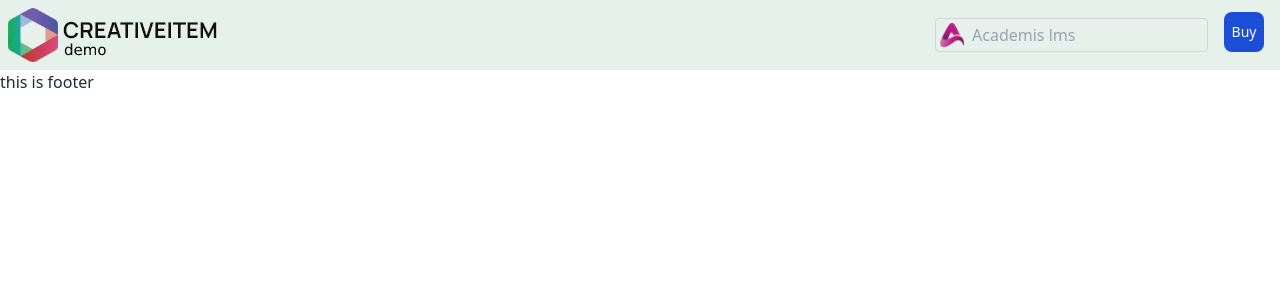
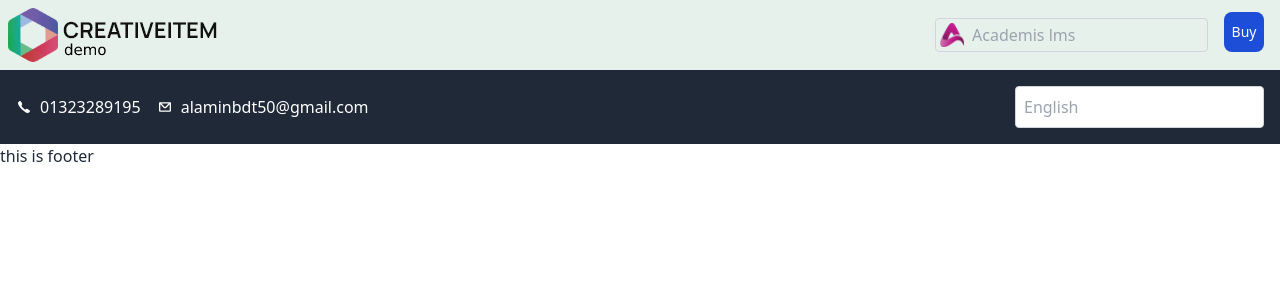
Before and after one commit to universeIt137/LMS_Frontend, a React (Vite) app: page / in a window 1280 px wide. Shown: the top 300 px of the page. Built offline with nearby package versions, Linux system fonts and the light colour scheme.

Commit message:
clientSideNavbarAdded

```diff
--- a/package.json
+++ b/package.json
@@ -20,7 +20,6 @@
     "react-router-dom": "^6.25.1",
     "react-time-picker": "^7.0.0",
     "sort-by": "^1.2.0"
-
   },
   "devDependencies": {
     "@types/react": "^18.3.3",
--- a/src/pages/clientSide/ClientNavbar.jsx
+++ b/src/pages/clientSide/ClientNavbar.jsx
@@ -1,8 +1,11 @@
 import lms1 from "../../assets/image/logo-demolms.png";
 import logo2 from "../../assets/image/logo-sm2.png";
+import ClientSideNavbar from "./ClientSideNavbar";
 
 const ClientNavbar = () => {
+
   return (
+    <>
     <div className="navbar bg-[#E6F1EB]">
       <div className="flex-1">
         <img src={lms1} alt="Logo" />
@@ -43,6 +46,10 @@ const ClientNavbar = () => {
         </div>
       </div>
     </div>
+    <ClientSideNavbar></ClientSideNavbar>
+
+    </>
+
   );
 };
 
--- /dev/null
+++ b/src/pages/clientSide/ClientSideNavbar.jsx
@@ -0,0 +1,60 @@
+import React, { useState } from 'react';
+import { CgMail } from "react-icons/cg";
+import { IoIosCall } from "react-icons/io";
+
+const LanguageModal = ({ isOpen, onClose }) => {
+    if (!isOpen) return null;
+
+    return (
+        <div className="fixed inset-0 bg-black bg-opacity-50 flex items-center justify-center">
+            <div className="bg-white p-4 rounded">
+                <h2 className="text-lg font-bold mb-4">Select Language</h2>
+                <ul>
+                    <li className="mb-2 cursor-pointer">English</li>
+                    <li className="mb-2 cursor-pointer">Spanish</li>
+                    <li className="mb-2 cursor-pointer">French</li>
+                    <li className="mb-2 cursor-pointer">German</li>
+                    {/* Add more languages as needed */}
+                </ul>
+                <button onClick={onClose} className="mt-4 bg-gray-800 text-white p-2 rounded">Close</button>
+            </div>
+        </div>
+    );
+};
+
+const ClientSideNavbar = () => {
+    const [isModalOpen, setIsModalOpen] = useState(false);
+
+    const handleInputClick = () => {
+        setIsModalOpen(true);
+    };
+
+    const closeModal = () => {
+        setIsModalOpen(false);
+    };
+
+    return (
+        <nav className="bg-gray-800 p-4 flex justify-between items-center">
+            <div className="flex space-x-4">
+                <a href="tel:01323289195" className="text-white flex items-center">
+                    <IoIosCall className="mr-2" /> 01323289195
+                </a>
+                <a href="mailto:alaminbdt50@gmail.com" className="text-white flex items-center">
+                    <CgMail className="mr-2" /> alaminbdt50@gmail.com
+                </a>
+            </div>
+            <div className="relative">
+                <input
+                    type="text"
+                    placeholder="English"
+                    className="p-2 rounded border border-gray-300"
+                    onClick={handleInputClick}
+                    readOnly
+                />
+            </div>
+            <LanguageModal isOpen={isModalOpen} onClose={closeModal} />
+        </nav>
+    );
+};
+
+export default ClientSideNavbar;
```
Also changed, not shown: src/pages/clientSide/Root.jsx (line endings or trailing spaces), 1 other file (tests, documents, lock files or other folders).
